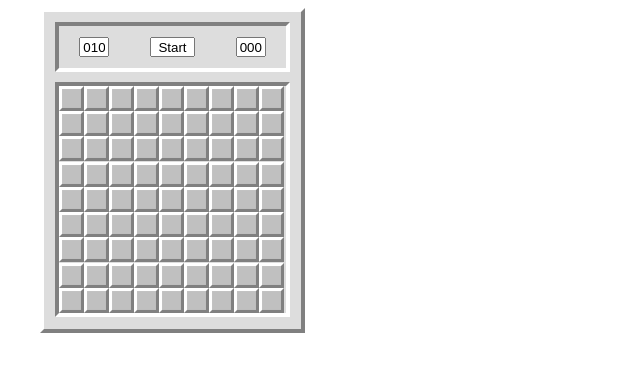
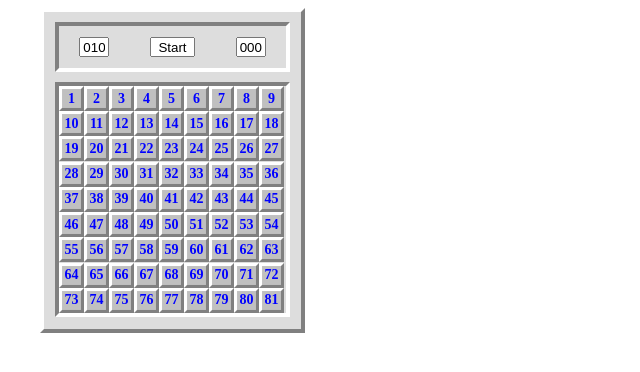
Before and after one commit to AndreiTrushnikov/js-studying__miner, a plain HTML site: page src/index.html in a window 1280 px wide. Shown: the whole page, without its empty margins (0-640 px from the left). Drawn offline with nearby package versions, Linux system fonts and the light colour scheme.

```diff
--- a/src/index.html
+++ b/src/index.html
@@ -16,87 +16,87 @@
                     <input class="miner-header__btn" readonly type="text" id="timer" value="000">
                 </div>
                 <div class="miner-body" id="miner-body">
-                    <div class="miner-cell" data-x="1" data-y="1" data-id="1"> </div>
-                    <div class="miner-cell" data-x="2" data-y="1" data-id="2"> </div>
-                    <div class="miner-cell" data-x="3" data-y="1" data-id="3"> </div>
-                    <div class="miner-cell" data-x="4" data-y="1" data-id="4"> </div>
-                    <div class="miner-cell" data-x="5" data-y="1" data-id="5"> </div>
-                    <div class="miner-cell" data-x="6" data-y="1" data-id="6"> </div>
-                    <div class="miner-cell" data-x="7" data-y="1" data-id="7"> </div>
-                    <div class="miner-cell" data-x="8" data-y="1" data-id="8"> </div>
-                    <div class="miner-cell" data-x="9" data-y="1" data-id="9"> </div>
-                    <div class="miner-cell" data-x="1" data-y="2" data-id="10"></div>
-                    <div class="miner-cell" data-x="2" data-y="2" data-id="11"></div>
-                    <div class="miner-cell" data-x="3" data-y="2" data-id="12"></div>
-                    <div class="miner-cell" data-x="4" data-y="2" data-id="13"></div>
-                    <div class="miner-cell" data-x="5" data-y="2" data-id="14"></div>
-                    <div class="miner-cell" data-x="6" data-y="2" data-id="15"></div>
-                    <div class="miner-cell" data-x="7" data-y="2" data-id="16"></div>
-                    <div class="miner-cell" data-x="8" data-y="2" data-id="17"></div>
-                    <div class="miner-cell" data-x="9" data-y="2" data-id="18"></div>
-                    <div class="miner-cell" data-x="1" data-y="3" data-id="19"></div>
-                    <div class="miner-cell" data-x="2" data-y="3" data-id="20"></div>
-                    <div class="miner-cell" data-x="3" data-y="3" data-id="21"></div>
-                    <div class="miner-cell" data-x="4" data-y="3" data-id="22"></div>
-                    <div class="miner-cell" data-x="5" data-y="3" data-id="23"></div>
-                    <div class="miner-cell" data-x="6" data-y="3" data-id="24"></div>
-                    <div class="miner-cell" data-x="7" data-y="3" data-id="25"></div>
-                    <div class="miner-cell" data-x="8" data-y="3" data-id="26"></div>
-                    <div class="miner-cell" data-x="9" data-y="3" data-id="27"></div>
-                    <div class="miner-cell" data-x="1" data-y="4" data-id="28"></div>
-                    <div class="miner-cell" data-x="2" data-y="4" data-id="29"></div>
-                    <div class="miner-cell" data-x="3" data-y="4" data-id="30"></div>
-                    <div class="miner-cell" data-x="4" data-y="4" data-id="31"></div>
-                    <div class="miner-cell" data-x="5" data-y="4" data-id="32"></div>
-                    <div class="miner-cell" data-x="6" data-y="4" data-id="33"></div>
-                    <div class="miner-cell" data-x="7" data-y="4" data-id="34"></div>
-                    <div class="miner-cell" data-x="8" data-y="4" data-id="35"></div>
-                    <div class="miner-cell" data-x="9" data-y="4" data-id="36"></div>
-                    <div class="miner-cell" data-x="1" data-y="5" data-id="37"></div>
-                    <div class="miner-cell" data-x="2" data-y="5" data-id="38"></div>
-                    <div class="miner-cell" data-x="3" data-y="5" data-id="39"></div>
-                    <div class="miner-cell" data-x="4" data-y="5" data-id="40"></div>
-                    <div class="miner-cell" data-x="5" data-y="5" data-id="41"></div>
-                    <div class="miner-cell" data-x="6" data-y="5" data-id="42"></div>
-                    <div class="miner-cell" data-x="7" data-y="5" data-id="43"></div>
-                    <div class="miner-cell" data-x="8" data-y="5" data-id="44"></div>
-                    <div class="miner-cell" data-x="9" data-y="5" data-id="45"></div>
-                    <div class="miner-cell" data-x="1" data-y="6" data-id="46"></div>
-                    <div class="miner-cell" data-x="2" data-y="6" data-id="47"></div>
-                    <div class="miner-cell" data-x="3" data-y="6" data-id="48"></div>
-                    <div class="miner-cell" data-x="4" data-y="6" data-id="49"></div>
-                    <div class="miner-cell" data-x="5" data-y="6" data-id="50"></div>
-                    <div class="miner-cell" data-x="6" data-y="6" data-id="51"></div>
-                    <div class="miner-cell" data-x="7" data-y="6" data-id="52"></div>
-                    <div class="miner-cell" data-x="8" data-y="6" data-id="53"></div>
-                    <div class="miner-cell" data-x="9" data-y="6" data-id="54"></div>
-                    <div class="miner-cell" data-x="1" data-y="7" data-id="55"></div>
-                    <div class="miner-cell" data-x="2" data-y="7" data-id="56"></div>
-                    <div class="miner-cell" data-x="3" data-y="7" data-id="57"></div>
-                    <div class="miner-cell" data-x="4" data-y="7" data-id="58"></div>
-                    <div class="miner-cell" data-x="5" data-y="7" data-id="59"></div>
-                    <div class="miner-cell" data-x="6" data-y="7" data-id="60"></div>
-                    <div class="miner-cell" data-x="7" data-y="7" data-id="61"></div>
-                    <div class="miner-cell" data-x="8" data-y="7" data-id="62"></div>
-                    <div class="miner-cell" data-x="9" data-y="7" data-id="63"></div>
-                    <div class="miner-cell" data-x="1" data-y="8" data-id="64"></div>
-                    <div class="miner-cell" data-x="2" data-y="8" data-id="65"></div>
-                    <div class="miner-cell" data-x="3" data-y="8" data-id="66"></div>
-                    <div class="miner-cell" data-x="4" data-y="8" data-id="67"></div>
-                    <div class="miner-cell" data-x="5" data-y="8" data-id="68"></div>
-                    <div class="miner-cell" data-x="6" data-y="8" data-id="69"></div>
-                    <div class="miner-cell" data-x="7" data-y="8" data-id="70"></div>
-                    <div class="miner-cell" data-x="8" data-y="8" data-id="71"></div>
-                    <div class="miner-cell" data-x="9" data-y="8" data-id="72"></div>
-                    <div class="miner-cell" data-x="1" data-y="9" data-id="73"></div>
-                    <div class="miner-cell" data-x="2" data-y="9" data-id="74"></div>
-                    <div class="miner-cell" data-x="3" data-y="9" data-id="75"></div>
-                    <div class="miner-cell" data-x="4" data-y="9" data-id="76"></div>
-                    <div class="miner-cell" data-x="5" data-y="9" data-id="77"></div>
-                    <div class="miner-cell" data-x="6" data-y="9" data-id="78"></div>
-                    <div class="miner-cell" data-x="7" data-y="9" data-id="79"></div>
-                    <div class="miner-cell" data-x="8" data-y="9" data-id="80"></div>
-                    <div class="miner-cell" data-x="9" data-y="9" data-id="81"></div>
+                    <div class="miner-cell" data-x="1" data-y="1" data-id=" 1"> 1 </div>
+                    <div class="miner-cell" data-x="2" data-y="1" data-id=" 2"> 2 </div>
+                    <div class="miner-cell" data-x="3" data-y="1" data-id=" 3"> 3 </div>
+                    <div class="miner-cell" data-x="4" data-y="1" data-id=" 4"> 4 </div>
+                    <div class="miner-cell" data-x="5" data-y="1" data-id=" 5"> 5 </div>
+                    <div class="miner-cell" data-x="6" data-y="1" data-id=" 6"> 6 </div>
+                    <div class="miner-cell" data-x="7" data-y="1" data-id=" 7"> 7 </div>
+                    <div class="miner-cell" data-x="8" data-y="1" data-id=" 8"> 8 </div>
+                    <div class="miner-cell" data-x="9" data-y="1" data-id=" 9"> 9 </div>
+                    <div class="miner-cell" data-x="1" data-y="2" data-id="10">10</div>
+                    <div class="miner-cell" data-x="2" data-y="2" data-id="11">11</div>
+                    <div class="miner-cell" data-x="3" data-y="2" data-id="12">12</div>
+                    <div class="miner-cell" data-x="4" data-y="2" data-id="13">13</div>
+                    <div class="miner-cell" data-x="5" data-y="2" data-id="14">14</div>
+                    <div class="miner-cell" data-x="6" data-y="2" data-id="15">15</div>
+                    <div class="miner-cell" data-x="7" data-y="2" data-id="16">16</div>
+                    <div class="miner-cell" data-x="8" data-y="2" data-id="17">17</div>
+                    <div class="miner-cell" data-x="9" data-y="2" data-id="18">18</div>
+                    <div class="miner-cell" data-x="1" data-y="3" data-id="19">19</div>
+                    <div class="miner-cell" data-x="2" data-y="3" data-id="20">20</div>
+                    <div class="miner-cell" data-x="3" data-y="3" data-id="21">21</div>
+                    <div class="miner-cell" data-x="4" data-y="3" data-id="22">22</div>
+                    <div class="miner-cell" data-x="5" data-y="3" data-id="23">23</div>
+                    <div class="miner-cell" data-x="6" data-y="3" data-id="24">24</div>
+                    <div class="miner-cell" data-x="7" data-y="3" data-id="25">25</div>
+                    <div class="miner-cell" data-x="8" data-y="3" data-id="26">26</div>
+                    <div class="miner-cell" data-x="9" data-y="3" data-id="27">27</div>
+                    <div class="miner-cell" data-x="1" data-y="4" data-id="28">28</div>
+                    <div class="miner-cell" data-x="2" data-y="4" data-id="29">29</div>
+                    <div class="miner-cell" data-x="3" data-y="4" data-id="30">30</div>
+                    <div class="miner-cell" data-x="4" data-y="4" data-id="31">31</div>
+                    <div class="miner-cell" data-x="5" data-y="4" data-id="32">32</div>
+                    <div class="miner-cell" data-x="6" data-y="4" data-id="33">33</div>
+                    <div class="miner-cell" data-x="7" data-y="4" data-id="34">34</div>
+                    <div class="miner-cell" data-x="8" data-y="4" data-id="35">35</div>
+                    <div class="miner-cell" data-x="9" data-y="4" data-id="36">36</div>
+                    <div class="miner-cell" data-x="1" data-y="5" data-id="37">37</div>
+                    <div class="miner-cell" data-x="2" data-y="5" data-id="38">38</div>
+                    <div class="miner-cell" data-x="3" data-y="5" data-id="39">39</div>
+                    <div class="miner-cell" data-x="4" data-y="5" data-id="40">40</div>
+                    <div class="miner-cell" data-x="5" data-y="5" data-id="41">41</div>
+                    <div class="miner-cell" data-x="6" data-y="5" data-id="42">42</div>
+                    <div class="miner-cell" data-x="7" data-y="5" data-id="43">43</div>
+                    <div class="miner-cell" data-x="8" data-y="5" data-id="44">44</div>
+                    <div class="miner-cell" data-x="9" data-y="5" data-id="45">45</div>
+                    <div class="miner-cell" data-x="1" data-y="6" data-id="46">46</div>
+                    <div class="miner-cell" data-x="2" data-y="6" data-id="47">47</div>
+                    <div class="miner-cell" data-x="3" data-y="6" data-id="48">48</div>
+                    <div class="miner-cell" data-x="4" data-y="6" data-id="49">49</div>
+                    <div class="miner-cell" data-x="5" data-y="6" data-id="50">50</div>
+                    <div class="miner-cell" data-x="6" data-y="6" data-id="51">51</div>
+                    <div class="miner-cell" data-x="7" data-y="6" data-id="52">52</div>
+                    <div class="miner-cell" data-x="8" data-y="6" data-id="53">53</div>
+                    <div class="miner-cell" data-x="9" data-y="6" data-id="54">54</div>
+                    <div class="miner-cell" data-x="1" data-y="7" data-id="55">55</div>
+                    <div class="miner-cell" data-x="2" data-y="7" data-id="56">56</div>
+                    <div class="miner-cell" data-x="3" data-y="7" data-id="57">57</div>
+                    <div class="miner-cell" data-x="4" data-y="7" data-id="58">58</div>
+                    <div class="miner-cell" data-x="5" data-y="7" data-id="59">59</div>
+                    <div class="miner-cell" data-x="6" data-y="7" data-id="60">60</div>
+                    <div class="miner-cell" data-x="7" data-y="7" data-id="61">61</div>
+                    <div class="miner-cell" data-x="8" data-y="7" data-id="62">62</div>
+                    <div class="miner-cell" data-x="9" data-y="7" data-id="63">63</div>
+                    <div class="miner-cell" data-x="1" data-y="8" data-id="64">64</div>
+                    <div class="miner-cell" data-x="2" data-y="8" data-id="65">65</div>
+                    <div class="miner-cell" data-x="3" data-y="8" data-id="66">66</div>
+                    <div class="miner-cell" data-x="4" data-y="8" data-id="67">67</div>
+                    <div class="miner-cell" data-x="5" data-y="8" data-id="68">68</div>
+                    <div class="miner-cell" data-x="6" data-y="8" data-id="69">69</div>
+                    <div class="miner-cell" data-x="7" data-y="8" data-id="70">70</div>
+                    <div class="miner-cell" data-x="8" data-y="8" data-id="71">71</div>
+                    <div class="miner-cell" data-x="9" data-y="8" data-id="72">72</div>
+                    <div class="miner-cell" data-x="1" data-y="9" data-id="73">73</div>
+                    <div class="miner-cell" data-x="2" data-y="9" data-id="74">74</div>
+                    <div class="miner-cell" data-x="3" data-y="9" data-id="75">75</div>
+                    <div class="miner-cell" data-x="4" data-y="9" data-id="76">76</div>
+                    <div class="miner-cell" data-x="5" data-y="9" data-id="77">77</div>
+                    <div class="miner-cell" data-x="6" data-y="9" data-id="78">78</div>
+                    <div class="miner-cell" data-x="7" data-y="9" data-id="79">79</div>
+                    <div class="miner-cell" data-x="8" data-y="9" data-id="80">80</div>
+                    <div class="miner-cell" data-x="9" data-y="9" data-id="81">81</div>
                 </div>
             </div>
         </div>
```
Also changed, not shown: src/js/script.js (+120 -36 lines).
